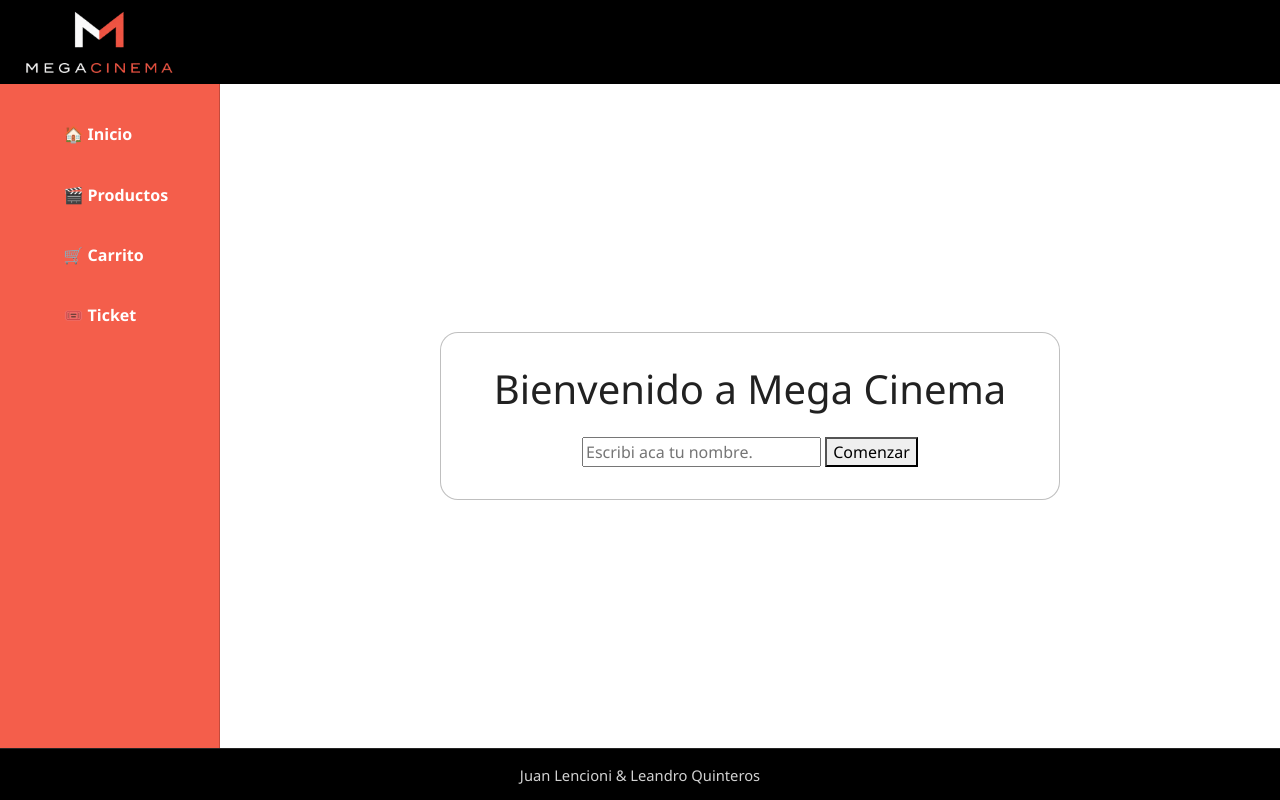
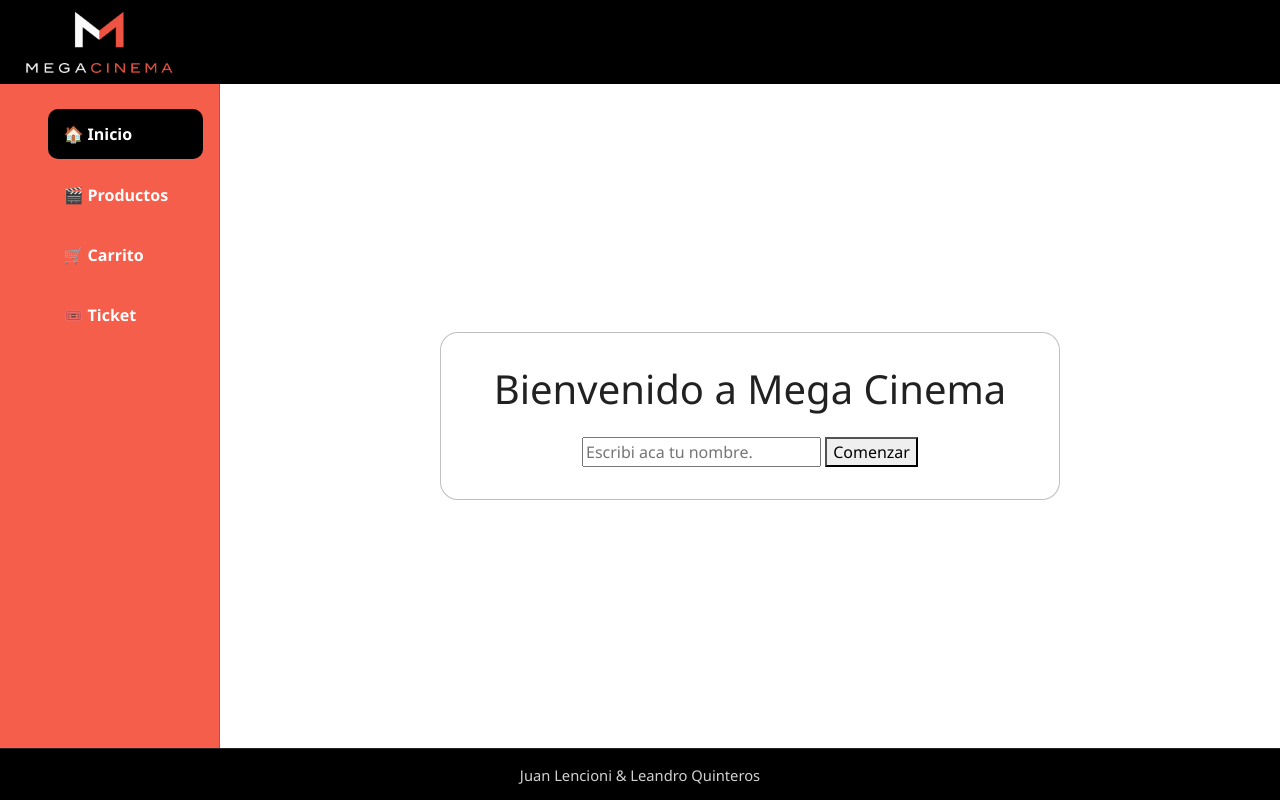
Before and after one commit to Runick93/TP_INTEGRADOR_PROGRA_3, a plain HTML site: page Frontend/index.html in a window 1280 px wide. Both pictures are taken after a click on the link "🏠 Inicio". Drawn offline with nearby package versions, Linux system fonts and the light colour scheme.

Commit message:
ahora se marca la pagina seleccionada en el nav

```diff
--- a/Frontend/css/style.css
+++ b/Frontend/css/style.css
@@ -45,6 +45,11 @@ header {
   border-radius: 10px;
   border: 1px solid transparent;
   font-weight: 600;
+}
+
+.sidebar a.active,
+.sidebar a[aria-current="page"] {
+  background: rgba(0, 0, 0, 1);
 }
 
 .page-shell {
--- a/Frontend/index.html
+++ b/Frontend/index.html
@@ -23,14 +23,14 @@
   <div class="page-shell">
     <nav class="sidebar" aria-label="Navegacion principal">
       <ul>
-        <li><a href="#">🏠 Inicio</a></li>
+        <li><a href="#" class="active" aria-current="page">🏠 Inicio</a></li>
         <li><a href="#">🎬 Productos</a></li>
         <li><a href="#">🛒 Carrito</a></li>
         <li><a href="#">🎟️ Ticket</a></li>
       </ul>
     </nav>
 
-    <main id="content">
+    <main>
       <div class="content-actions">
         <h1>Bienvenido a Mega Cinema</h1>
         <div class="form-row">
@@ -45,5 +45,7 @@
         <span>Juan Lencioni & Leandro Quinteros</span>
   </footer>
 
+  <script src="main.js"></script>
+
   </body>
 </html>
--- a/Frontend/main.js
+++ b/Frontend/main.js
@@ -1,3 +1,15 @@
-document.addEventListener('DOMContentLoaded', () => {
+document.addEventListener("DOMContentLoaded", () => {
+	const navLinks = document.querySelectorAll(".sidebar a");
 
+	navLinks.forEach((link) => {
+		link.addEventListener("click", () => {
+			navLinks.forEach((item) => {
+				item.classList.remove("active");
+				item.removeAttribute("aria-current");
+			});
+
+			link.classList.add("active");
+			link.setAttribute("aria-current", "page");
+		});
+	});
 });
```
